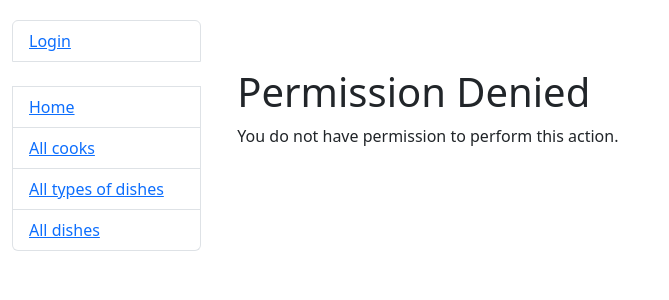
After one commit to Kasatello/kitchen-restaurant, a Django app: page /permission-denied/ in a window 1280 px wide. The commit adds this page. Shown: the top 300 px of the page, without its empty margins (0-669 px from the left). Run offline with Django 4.2, Linux system fonts and the light colour scheme; some libraries are stand-ins or nearby versions.

Commit message:
"Added permissions to delete and update users"

```diff
--- a/kitchen/urls.py
+++ b/kitchen/urls.py
@@ -14,7 +14,7 @@ from kitchen.views import (
     DishDeleteView,
     CookDetailView,
     CookDeleteView,
-    CookCreateView, CookUpdateView
+    CookCreateView, CookUpdateView, PermissionDeniedView
 )
 
 
@@ -77,15 +77,15 @@ urlpatterns = [
     ),
     path("cook/",
          CookListView.as_view(),
-         name="cook-list"),
-
+         name="cook-list"
+         ),
     path(
         "cook/create/",
         CookCreateView.as_view(),
         name="cook-create"
-         ),
+    ),
     path(
-        "cook/<int:pk>update",
+        "cook/<int:pk>/update",
         CookUpdateView.as_view(),
         name="cook-update"
     ),
@@ -94,6 +94,10 @@ urlpatterns = [
         CookDeleteView.as_view(),
         name="cook-delete",
     ),
+    path(
+        "permission-denied/",
+        PermissionDeniedView.as_view(),
+        name="permission-denied")
 ]
 
 app_name = "kitchen"
--- a/kitchen/views.py
+++ b/kitchen/views.py
@@ -1,10 +1,19 @@
-from django.contrib.auth.mixins import LoginRequiredMixin
+from django.contrib.auth import login
+from django.contrib.auth.mixins import LoginRequiredMixin, PermissionRequiredMixin
+from django.core.exceptions import PermissionDenied
 from django.http import HttpRequest, HttpResponse
-from django.shortcuts import render, redirect
+from django.shortcuts import render
 from django.urls import reverse_lazy
 from django.views import generic
 
-from kitchen.forms import DishForm, CookCreationForm, CookUpdateForm, CookSearchForm, DishSearchForm, DishTypeSearchForm
+from kitchen.forms import (
+    DishForm,
+    CookCreationForm,
+    CookUpdateForm,
+    CookSearchForm,
+    DishSearchForm,
+    DishTypeSearchForm
+)
 from kitchen.models import Cook, DishType, Dish
 
 
@@ -132,18 +141,49 @@ class CookDetailView(LoginRequiredMixin, generic.DetailView):
     queryset = Cook.objects.all().prefetch_related("dishes__dish_type")
 
 
-class CookCreateView(LoginRequiredMixin, generic.CreateView):
+class CookCreateView(generic.CreateView):
     model = Cook
     form_class = CookCreationForm
     success_url = reverse_lazy("kitchen:cook-list")
 
+    def form_valid(self, form):
+        response = super().form_valid(form)
+        login(self.request, self.object)
+        return response
 
-class CookUpdateView(LoginRequiredMixin, generic.UpdateView):
+
+class CookUpdateView(LoginRequiredMixin, PermissionRequiredMixin, generic.UpdateView):
+    permission_required = "kitchen.change_cook"
     model = Cook
     form_class = CookUpdateForm
+    template_name = "kitchen/cook_form.html"
     success_url = reverse_lazy("kitchen:cook-list")
 
+    def test_func(self):
+        return self.request.user == self.get_object() or self.request.user.is_superuser
 
-class CookDeleteView(LoginRequiredMixin, generic.DeleteView):
+    def handle_no_permission(self):
+        if self.request.user == self.get_object():
+            return super().post(self.request, *self.args, **self.kwargs)
+        else:
+            return render(self.request, "kitchen/permission_denied.html")
+
+
+class CookDeleteView(LoginRequiredMixin, PermissionRequiredMixin, generic.DeleteView):
+    permission_required = "kitchen.delete_cook"
     model = Cook
-    success_url = reverse_lazy("")
+    template_name = "kitchen/cook_confirm_delete.html"
+    success_url = reverse_lazy("kitchen:cook-list")
+
+    def test_func(self):
+        return self.request.user == self.get_object() or self.request.user.is_superuser
+
+    def handle_no_permission(self):
+        if self.request.user == self.get_object():
+            return super().post(self.request, *self.args, **self.kwargs)
+        else:
+            return render(self.request, "kitchen/permission_denied.html")
+
+
+class PermissionDeniedView(generic.TemplateView):
+    template_name = "kitchen/permission_denied.html"
--- a/templates/base.html
+++ b/templates/base.html
@@ -35,5 +35,9 @@
     </div>
   </div>
 </div>
+
+{% block permission_denied_content %}
+{% endblock %}
+
 </body>
 </html>
--- a/templates/kitchen/cook_form.html
+++ b/templates/kitchen/cook_form.html
@@ -2,7 +2,7 @@
 {% load crispy_forms_filters %}
 
 {% block content %}
-  <h1>Create cook</h1>
+  <h1>{{ object|yesno:"Update,Create" }} cook</h1>
   <form action="" method="post" novalidate>
     {% csrf_token %}
     {{ form|crispy }}
--- /dev/null
+++ b/templates/kitchen/permission_denied.html
@@ -0,0 +1,9 @@
+{% extends "base.html" %}
+
+
+{% block content %}
+  <div class="container mt-5">
+    <h1>Permission Denied</h1>
+    <p>You do not have permission to perform this action.</p>
+  </div>
+{% endblock %}
--- a/templates/registration/login.html
+++ b/templates/registration/login.html
@@ -20,5 +20,6 @@
   <input type="submit" value="Login" class="btn btn-primary" />
   <input type="hidden" name="next" value="{{ next }}" />
 </form>
+<p>Don't have an account? <a href="{% url 'kitchen:cook-create' %}">Sign up</a></p>
 
 {% endblock %}
```
Also changed, not shown: tests/test_views.py (+6 -2 lines), 1 other file.
